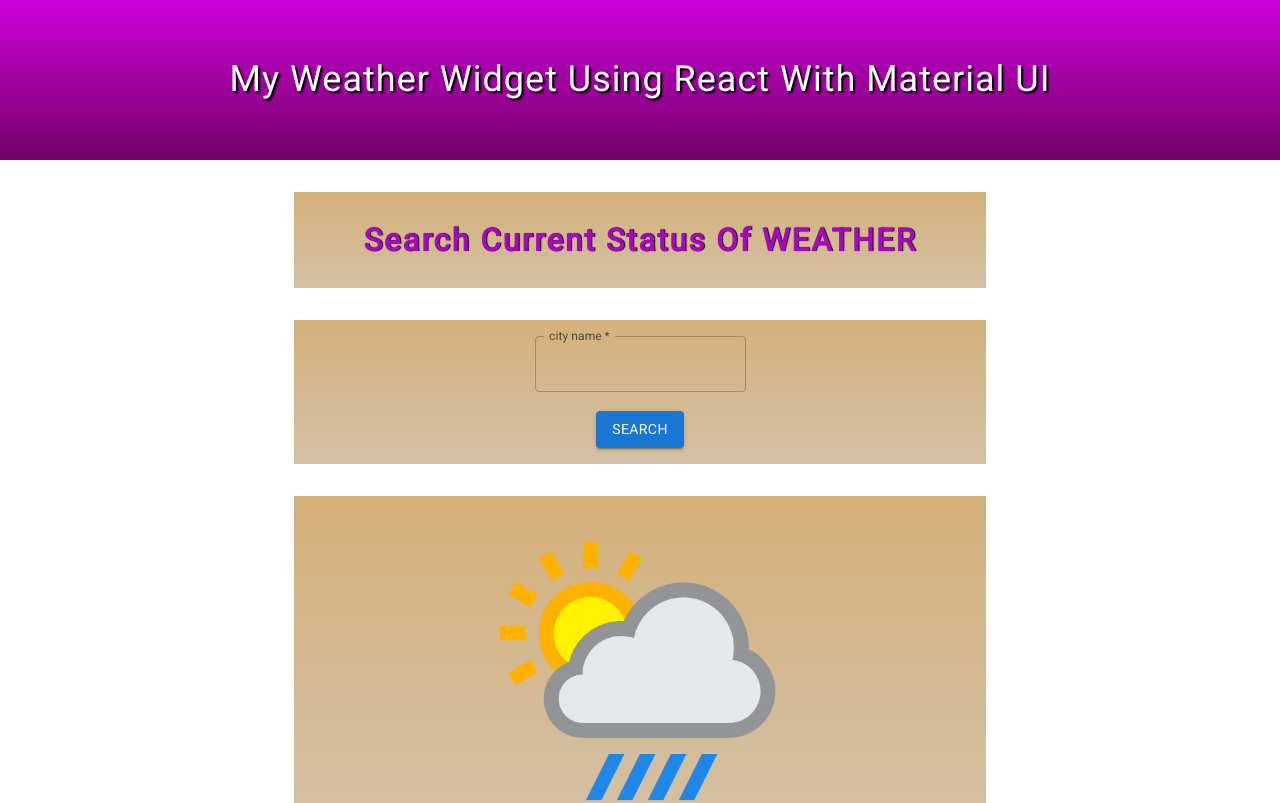
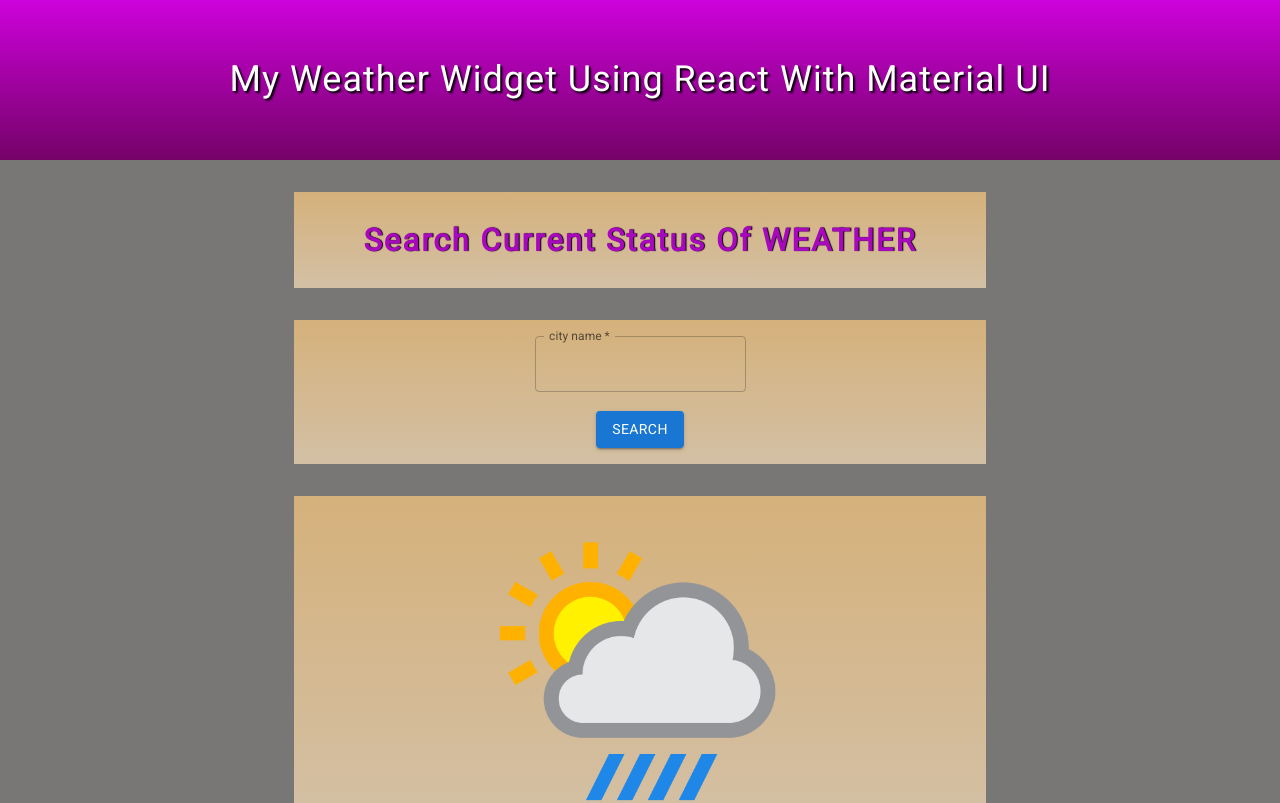
Before and after one commit to mahen290/Weather_MUI_React, a React (Vite) app: page / in a window 1280 px wide. Shown: the top 803 px of the page. Built offline with nearby package versions, Linux system fonts and the light colour scheme.

Commit message:
IndexCSS BG Color changed

```diff
--- a/src/index.css
+++ b/src/index.css
@@ -9,5 +9,5 @@
     }
 body
     {
-        background-color: white;
+        background-color: rgb(121, 118, 118);
     }
```
